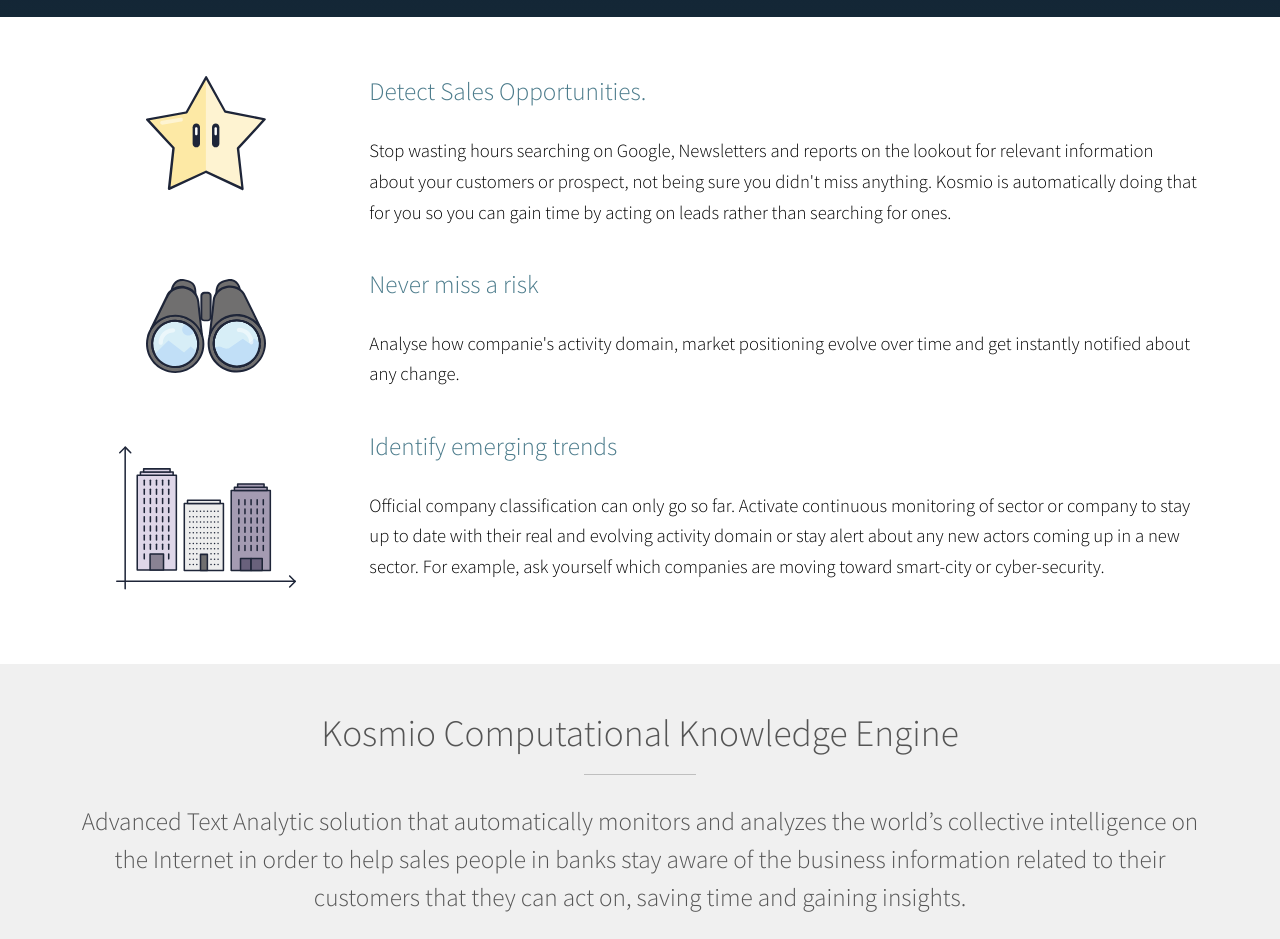
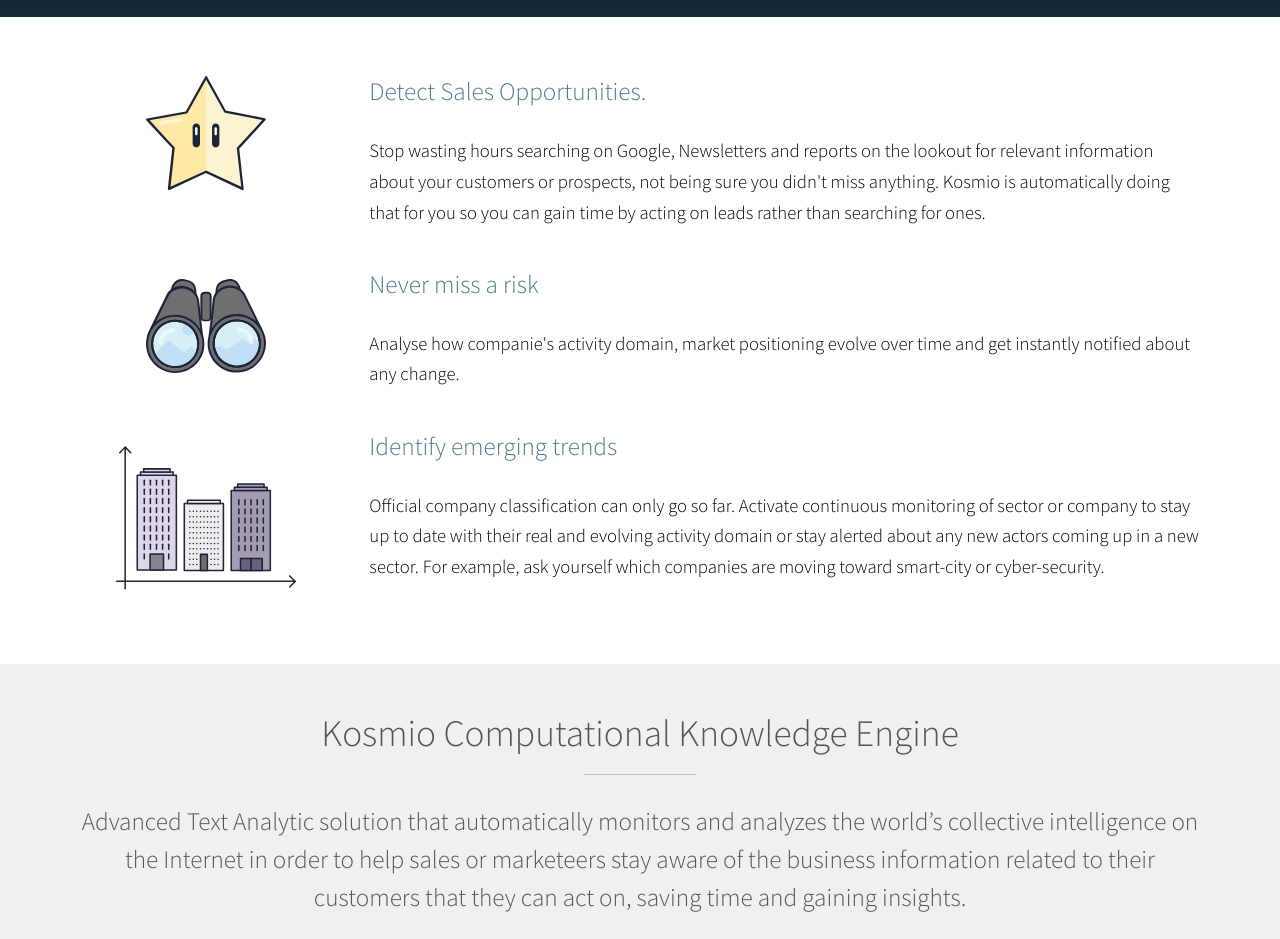
Before and after one commit to Sagacify/kosmio-landing, a website: page src/index.html in a window 1280 px wide. Shown: the part 623-1562 px from the top of the page. Drawn offline with Linux system fonts and the light colour scheme.

Commit message:
fix(typos): Fix with Francois feedback

```diff
--- a/package.json
+++ b/package.json
@@ -20,6 +20,6 @@
   "homepage": "https://github.com/Sagacify/kosmio-landing#readme",
   "devDependencies": {
     "gulp": "3.9.1",
-    "gulp-sass": "2.3.2"
+    "gulp-sass": "3.1.0"
   }
 }
--- a/src/index.html
+++ b/src/index.html
@@ -127,7 +127,7 @@
 								</div>
 								<div class="9u 12u$(small)">
 									<h3 class="accent">Detect Sales Opportunities.</h3>
-									<p>Stop wasting hours searching on Google, Newsletters and reports on the lookout for relevant information about your customers or prospect, not being sure you didn't miss anything. Kosmio is automatically doing that for you so you can gain time by acting on leads rather than searching for ones.</p>
+									<p>Stop wasting hours searching on Google, Newsletters and reports on the lookout for relevant information about your customers or prospects, not being sure you didn't miss anything. Kosmio is automatically doing that for you so you can gain time by acting on leads rather than searching for ones.</p>
 								</div>
 
 								<!-- <div class="9u 12u$(small)">
@@ -156,7 +156,7 @@
 								</div>
 								<div class="9u 12u$(small)">
 									<h3 class="accent">Identify emerging trends</h3>
-									<p>Official company classification can only go so far. Activate continuous monitoring of sector or company to stay up to date with their real and evolving activity domain or stay alert about any new actors coming up in a new sector. For example, ask yourself which companies are moving toward smart-city or cyber-security.</p>
+									<p>Official company classification can only go so far. Activate continuous monitoring of sector or company to stay up to date with their real and evolving activity domain or stay alerted about any new actors coming up in a new sector. For example, ask yourself which companies are moving toward smart-city or cyber-security.</p>
 								</div>
 
 								<!--
@@ -186,7 +186,7 @@
 					<header class="major">
 						<h2>Kosmio Computational Knowledge Engine</h2>
 					</header>
-					<h3>Advanced Text Analytic solution that automatically monitors and analyzes the world’s collective intelligence on the Internet in order to help sales people in banks stay aware of the business information related to their customers that they can act on, saving time and gaining insights.</h3>
+					<h3>Advanced Text Analytic solution that automatically monitors and analyzes the world’s collective intelligence on the Internet in order to help sales or marketeers stay aware of the business information related to their customers that they can act on, saving time and gaining insights.</h3>
 					<div class="row">
 						<div class="4u 12u$(small)">
 							<span class="image contain"><img src="images/machine-learning.svg" alt="" /></span>
```
